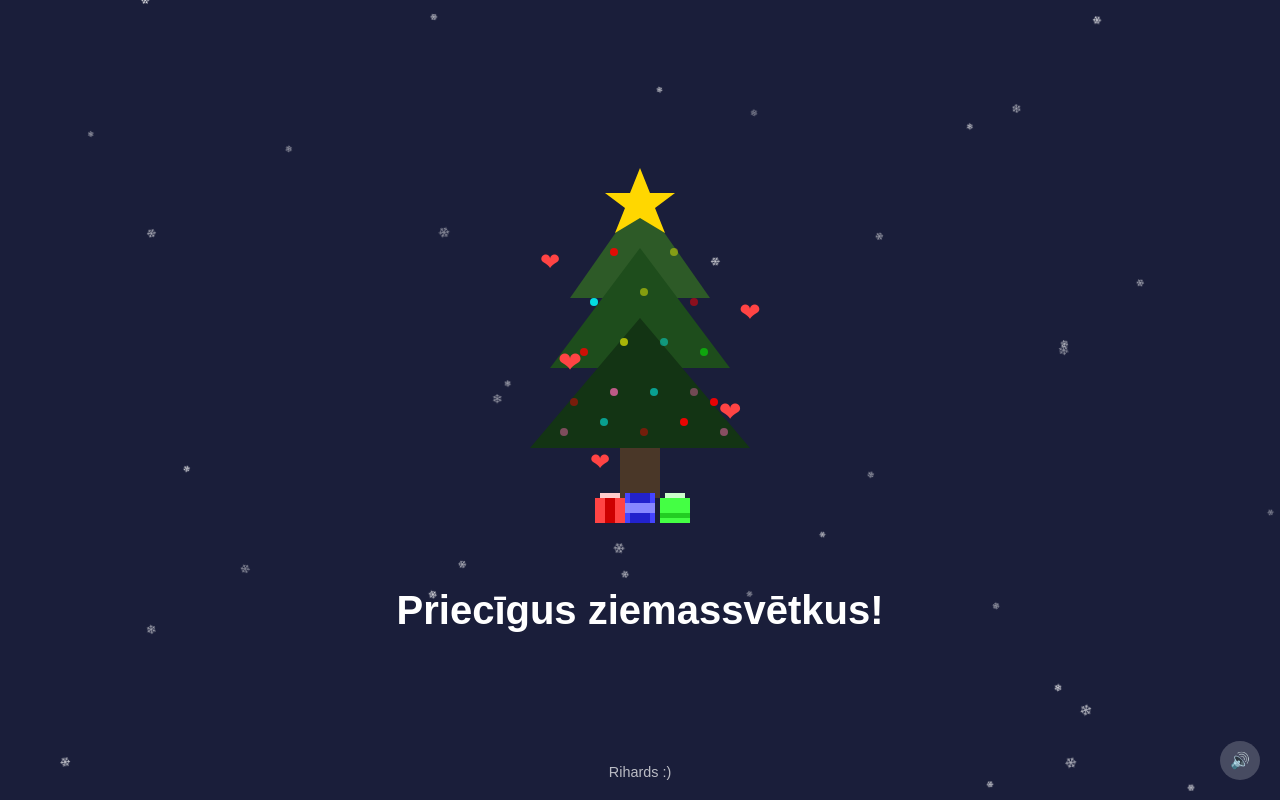
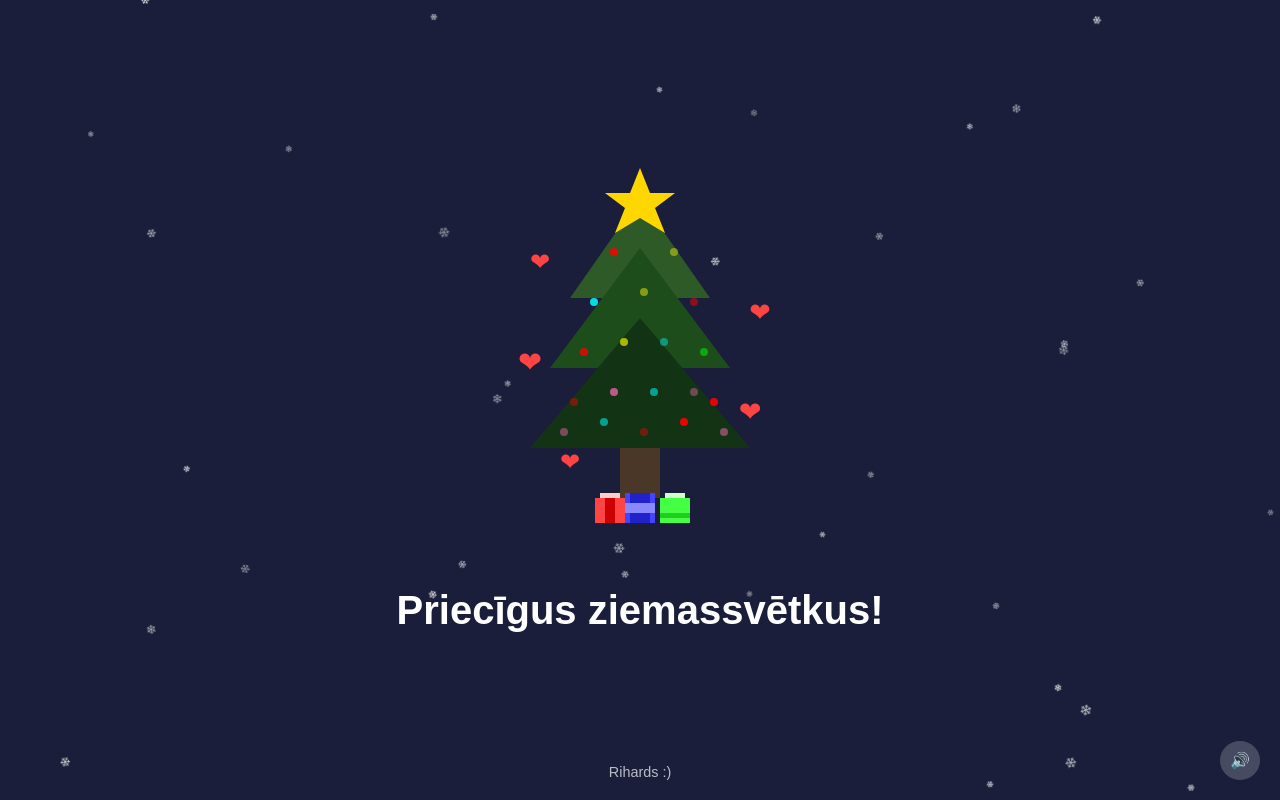
Before and after one commit to noryahoo/christmas, a plain HTML site: page index.html in a window 1280 px wide. Shown: the top 800 px of the page. Drawn offline with Linux system fonts and the light colour scheme.

Commit message:
Update index.html

```diff
--- a/index.html
+++ b/index.html
@@ -176,11 +176,11 @@
         function createHearts() {
             const treeContainer = document.querySelector('.tree-container');
             const heartPositions = [
-                { x: 50, y: 100, delay: 0 },
-                { x: 250, y: 150, delay: 0.5 },
-                { x: 70, y: 200, delay: 1 },
-                { x: 230, y: 250, delay: 1.5 },
-                { x: 100, y: 300, delay: 2 }
+                { x: 40, y: 100, delay: 0 },    // Left top heart
+                { x: 260, y: 150, delay: 0.5 }, // Right heart
+                { x: 30, y: 200, delay: 1 },    // Left heart
+                { x: 250, y: 250, delay: 1.5 }, // Right bottom heart
+                { x: 70, y: 300, delay: 2 }     // Bottom left heart
             ];
 
             heartPositions.forEach(pos => {
```
